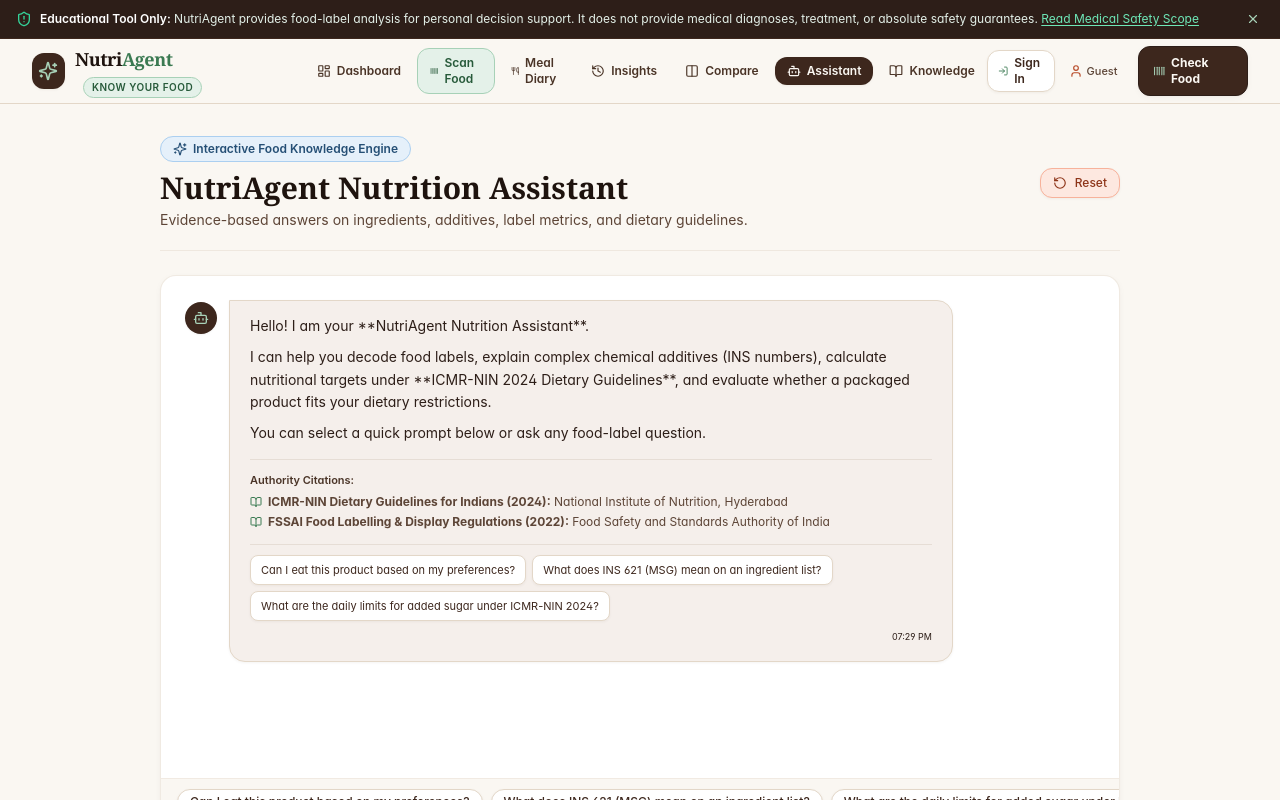
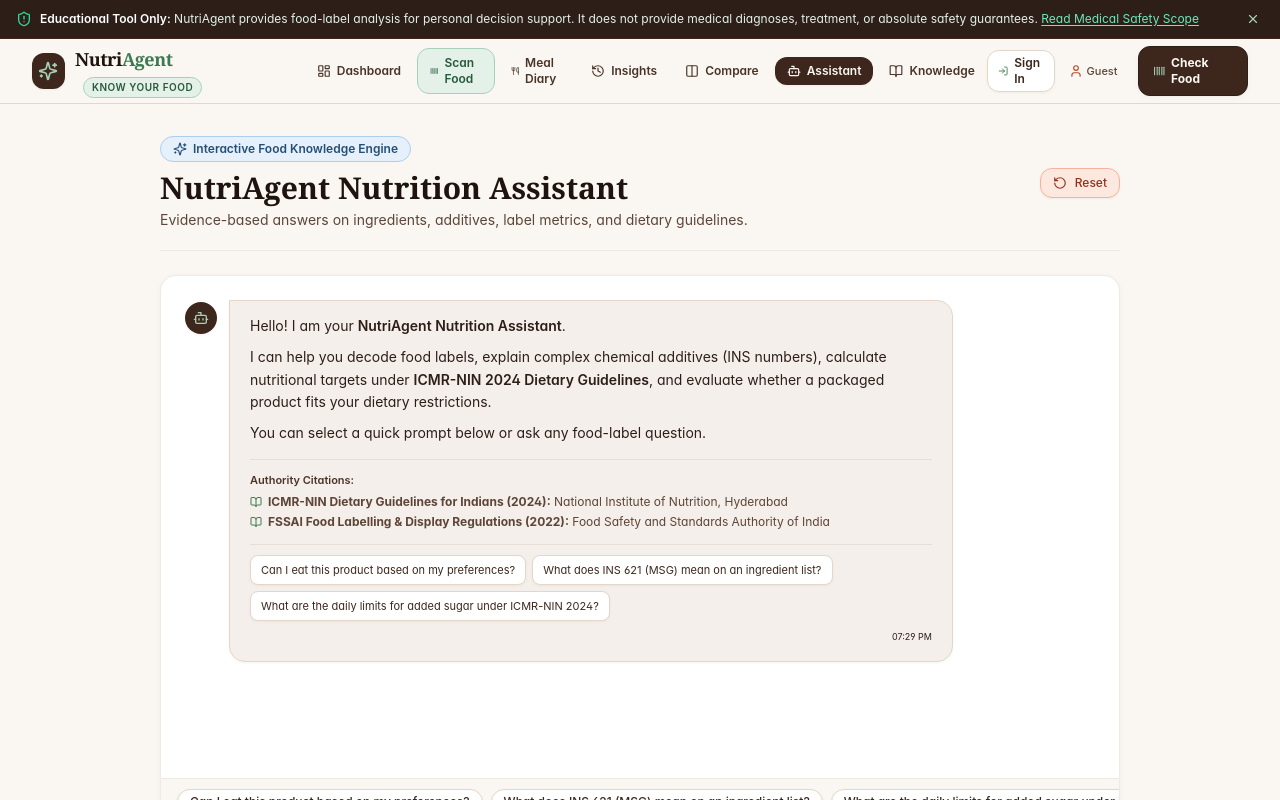
Before and after one commit to kushS321/NutriAgent, a Next.js app: page /assistant in a window 1280 px wide. Shown: the top 800 px of the page. Built offline with nearby package versions, Linux system fonts and the light colour scheme.

Commit message:
remove **

```diff
--- a/src/app/assistant/page.tsx
+++ b/src/app/assistant/page.tsx
@@ -18,6 +18,22 @@ import {
 } from 'lucide-react';
 import { UserRepository } from '@/lib/storage/userRepository';
 import { ExtractedProduct, UserProfile, AssistantChatMessage } from '@/types/nutrition';
+
+
+// Turns **bold**, *italic* and "* bullets" from the answer text into clean formatting
+function renderInline(text: string): React.ReactNode[] {
+  const cleaned = text.replace(/^\s*[*-]\s+/gm, '• ');
+  const parts = cleaned.split(/(\*\*[^*]+\*\*|\*[^*\n]+\*)/g);
+  return parts.map((part, i) => {
+    if (part.startsWith('**') && part.endsWith('**') && part.length > 4) {
+      return <strong key={i} className="font-semibold">{part.slice(2, -2)}</strong>;
+    }
+    if (part.startsWith('*') && part.endsWith('*') && part.length > 2) {
+      return <em key={i}>{part.slice(1, -1)}</em>;
+    }
+    return <React.Fragment key={i}>{part}</React.Fragment>;
+  });
+}
 
 const QUICK_PROMPTS = [
   'Can I eat this product based on my preferences?',
@@ -215,7 +231,7 @@ export default function AssistantPage() {
                 <div className="space-y-2 whitespace-pre-wrap">
                   {msg.text.split('\n\n').map((paragraph, idx) => (
                     <p key={idx} className="leading-relaxed">
-                      {paragraph}
+                      {renderInline(paragraph)}
                     </p>
                   ))}
                 </div>
```
